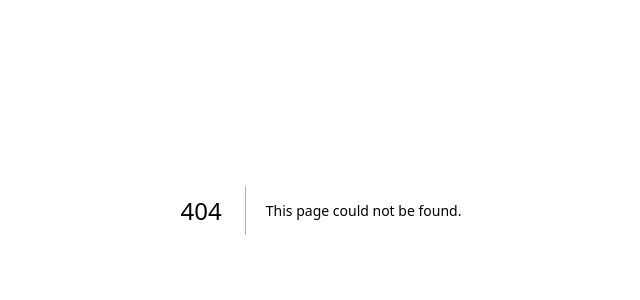
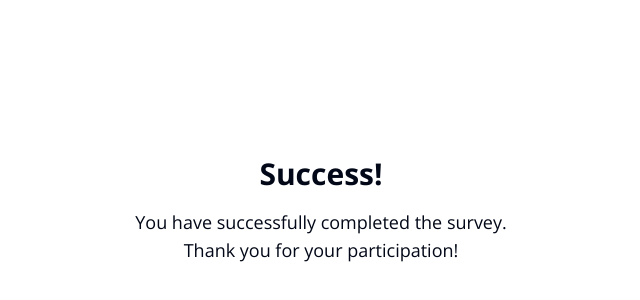
Before and after one commit to coneno/eureka-quest, a Next.js app: page /survey/success in a window 1280 px wide. Before the commit this address had no page. Shown: the part 190-490 px from the top of the page, without its empty margins (319-959 px from the left). Built offline with nearby package versions, Linux system fonts and the light colour scheme.

Commit message:
add survey submit success page

```diff
--- a/app/_components/survey-client.tsx
+++ b/app/_components/survey-client.tsx
@@ -53,46 +53,14 @@ const SurveyClient: React.FC<SurveyClientProps> = (props) => {
     const onSubmit = (response: SurveyResponse) => {
         startTransition(async () => {
             const resp = await submitResponses(props.studyKey, props.profileID, response);
-            /*if (!resp || resp.error) {
+            if (!resp || resp.error) {
                 console.error(resp.error);
                 toast.error(props.messages.submitError, {
                     description: resp.error ? resp.error : 'Unknown error'
                 });
                 return;
             }
-
-            const assignedSurveys = resp.assignedSurveys;
-            if (!assignedSurveys || !assignedSurveys.length) {
-                console.log('no assigned surveys');
-                router.push('/dashboard');
-                return;
-            }
-
-            const immediateSurveys = assignedSurveys.filter((s: AssignedSurvey) => {
-                if (s.validFrom && s.validFrom > new Date().getTime() / 1000) {
-                    return false;
-                }
-                if (s.validUntil && s.validUntil < new Date().getTime() / 1000) {
-                    return false;
-                }
-                if (s.category !== 'immediate') {
-                    return false;
-                }
-                if (s.surveyKey === props.surveyKey) {
-                    return false;
-                }
-                return true;
-            });
-
-            if (!immediateSurveys.length) {
-                console.log('no immediate surveys');
-                router.push('/dashboard');
-                return;
-            }
-
-            const nextSurvey = immediateSurveys[0];
-            router.replace(`/survey/${props.studyKey}/${nextSurvey.surveyKey}?pid=${props.profileID}`);
-            */
+            router.replace(`/success`);
         });
     }
 
--- /dev/null
+++ b/app/success/page.tsx
@@ -0,0 +1,17 @@
+export default function Page() {
+
+    return (
+        <main
+            className="flex-1 h-screen flex flex-col items-center justify-center"
+            role="main"
+            id="main"
+            tabIndex={-1}
+        >
+            <div className="flex flex-col items-center justify-center max-w-md">
+                <h1 className="text-3xl font-bold mb-4">Success!</h1>
+                <p className="text-lg">You have successfully completed the survey.</p>
+                <p className="text-lg">Thank you for your participation!</p>
+            </div>
+        </main>
+    );
+}
```
Also changed, not shown: actions/submit-responses.ts (+7 -23 lines).
